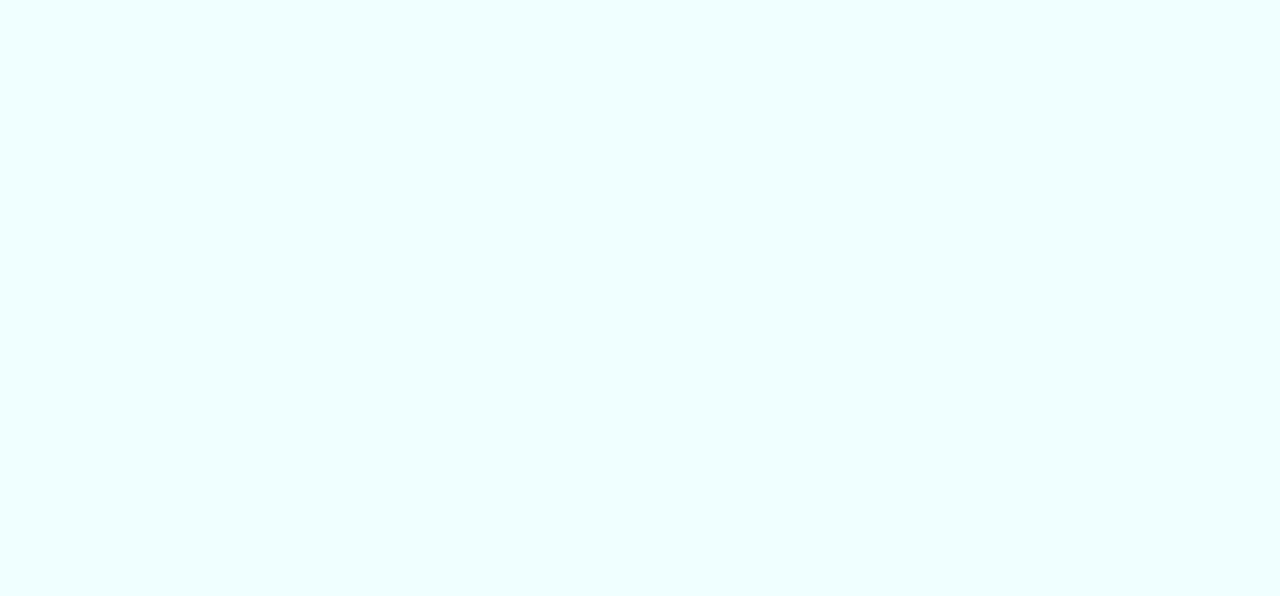
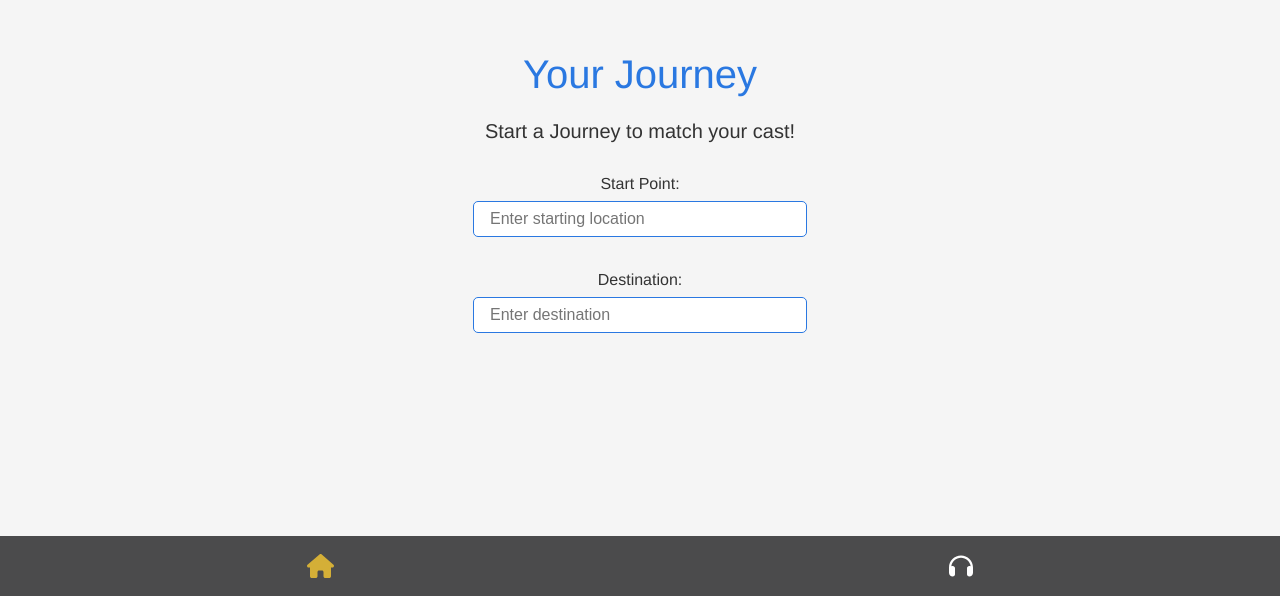
Before and after one commit to TedDoesTech/tripcast-frontend, a React (Create React App) app: page / in a window 1280 px wide. Shown: the part 204-800 px from the top of the page. Built offline with nearby package versions, Linux system fonts and the light colour scheme.

Commit message:
Created Start page a routing

```diff
--- a/src/components/App.js
+++ b/src/components/App.js
@@ -1,7 +1,20 @@
+import React from "react";
+import { BrowserRouter as Router, Route, Routes } from "react-router-dom";
 import "../styles/app.css";
+import StartPage from "./StartPage.js";
+import BottomNavbar from "./BottomNavBar.js";
 
 function App() {
-  return <div className="app"></div>;
+  return (
+    <Router>
+      <div className="app">
+        <Routes>
+          <Route path="/" element={<StartPage />} />
+        </Routes>
+      </div>
+      <BottomNavbar />
+    </Router>
+  );
 }
 
 export default App;
--- /dev/null
+++ b/src/components/BottomNavBar.js
@@ -0,0 +1,24 @@
+import React from "react";
+import { NavLink } from "react-router-dom";
+import "../styles/BottomNavBar.css";
+import { FontAwesomeIcon } from "@fortawesome/react-fontawesome";
+import { faHome, faHeadphones } from "@fortawesome/free-solid-svg-icons";
+
+const BottomNavbar = () => {
+  return (
+    <nav className="bottom-navbar">
+      <NavLink to="/" className="nav-item" activeClassName="nav-item-active">
+        <FontAwesomeIcon icon={faHome} />
+      </NavLink>
+      <NavLink
+        to="/podcasts"
+        className="nav-item"
+        activeClassName="nav-item-active"
+      >
+        <FontAwesomeIcon icon={faHeadphones} />
+      </NavLink>
+    </nav>
+  );
+};
+
+export default BottomNavbar;
--- /dev/null
+++ b/src/components/StartPage.js
@@ -0,0 +1,31 @@
+import React from "react";
+import "../styles/startPage.css";
+
+const StartPage = () => {
+  return (
+    <div className="container">
+      <h1>Your Journey</h1>
+      <p>Start a Journey to match your cast!</p>
+      <form>
+        <label htmlFor="start-point">Start Point:</label>
+        <input
+          type="text"
+          id="start-point"
+          name="start-point"
+          placeholder="Enter starting location"
+        />
+        <br />
+        <label htmlFor="destination">Destination:</label>
+        <input
+          type="text"
+          id="destination"
+          name="destination"
+          placeholder="Enter destination"
+        />
+        <br />
+      </form>
+    </div>
+  );
+};
+
+export default StartPage;
--- /dev/null
+++ b/src/styles/BottomNavBar.css
@@ -0,0 +1,22 @@
+.bottom-navbar {
+  display: flex;
+  justify-content: space-around;
+  align-items: center;
+  background-color: #4b4b4c;
+  height: 60px;
+  position: fixed;
+  bottom: 0;
+  left: 0;
+  right: 0;
+  z-index: 1000;
+}
+
+.bottom-navbar a {
+  color: white;
+  text-decoration: none;
+  font-size: 1.5rem;
+}
+
+.bottom-navbar .active {
+  color: #d4af37;
+}
--- a/src/styles/app.css
+++ b/src/styles/app.css
@@ -1,4 +1,4 @@
 .app {
   height: 100vh;
-  background-color: azure;
+  background-color: #f5f5f5;
 }
--- /dev/null
+++ b/src/styles/startPage.css
@@ -0,0 +1,52 @@
+.container {
+  display: flex;
+  flex-direction: column;
+  align-items: center;
+  justify-content: center;
+  min-height: 100vh;
+  background-color: #f5f5f5;
+  font-family: "Helvetica Neue", Arial, sans-serif;
+}
+
+h1 {
+  font-size: 2.5rem;
+  font-weight: 300;
+  color: #2a78e1;
+  margin-bottom: 0.2rem;
+}
+
+p {
+  font-size: 1.25rem;
+  font-weight: 300;
+  color: #333;
+  margin-bottom: 2rem;
+}
+
+form {
+  display: flex;
+  flex-direction: column;
+  align-items: center;
+}
+
+label {
+  font-size: 1rem;
+  font-weight: 300;
+  color: #333;
+  margin-bottom: 0.5rem;
+}
+
+input[type="text"] {
+  font-size: 1rem;
+  font-weight: 300;
+  padding: 0.5rem 1rem;
+  border: 1px solid #2a78e1;
+  border-radius: 5px;
+  outline: none;
+  width: 300px;
+  margin-bottom: 1rem;
+}
+
+input[type="text"]:focus {
+  border: 1px solid #1c58b1;
+  box-shadow: 0 0 5px rgba(44, 120, 225, 0.2);
+}
```
